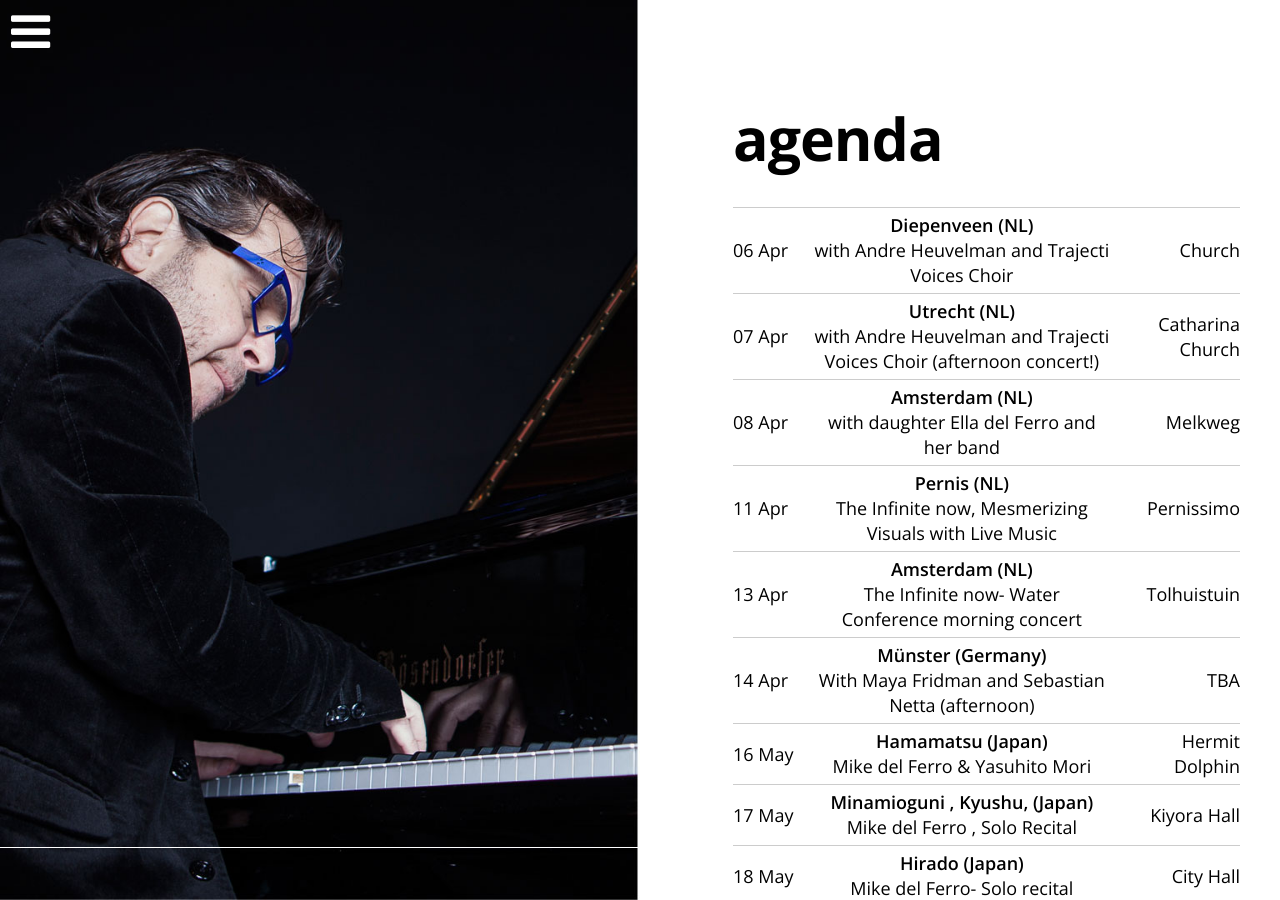
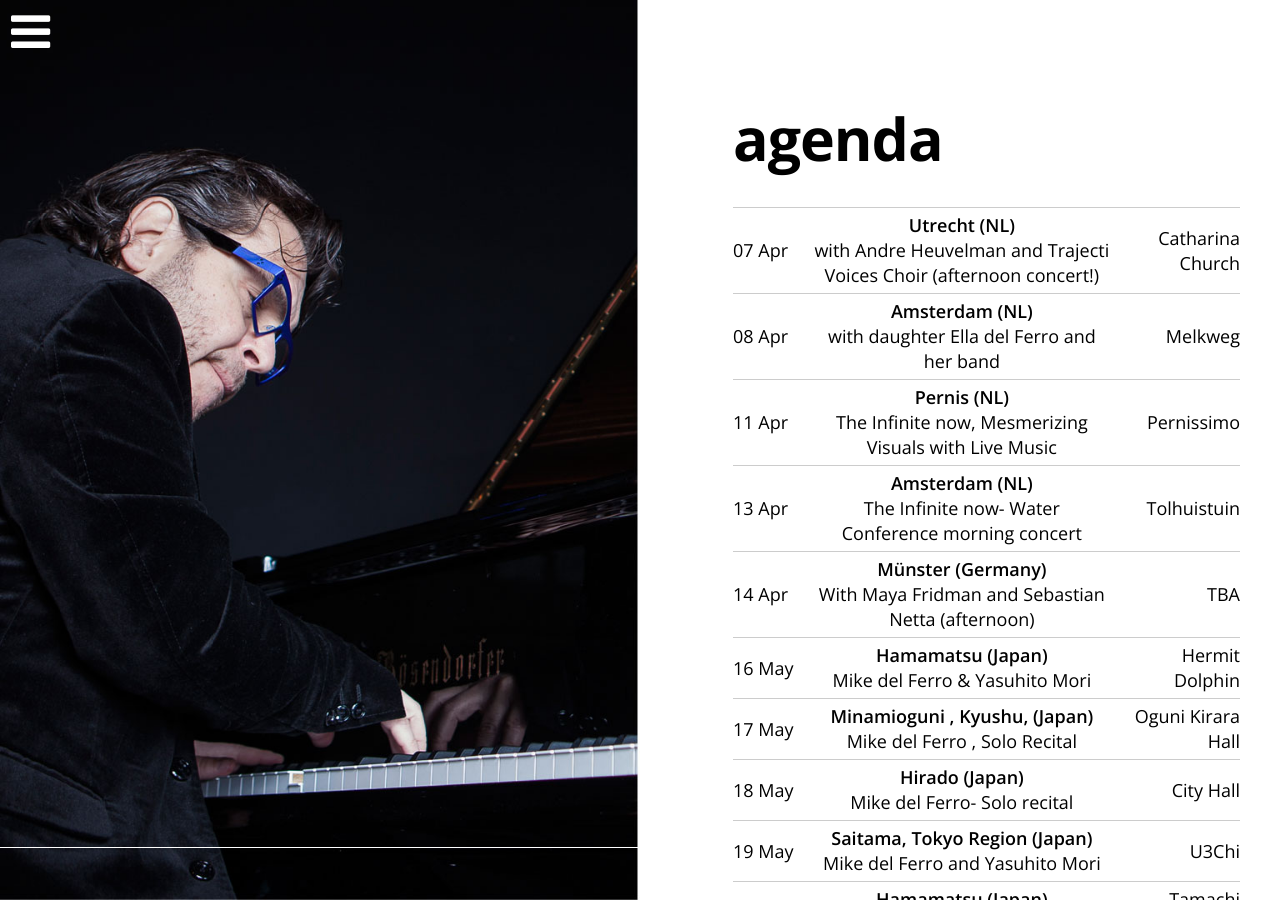
Before and after one commit to mikedelferro/website, a Jekyll site: the page built from agenda.html, in a window 1280 px wide and 900 px high. Built offline with Jekyll 4.4.1, drawn with Linux system fonts in a browser that asks for light colours; nearby versions of some CDN libraries.

Commit message:
Updated '_config.yml' via CloudCannon

```diff
--- a/_config.yml
+++ b/_config.yml
@@ -1,7 +1,7 @@
 gigs:
   - title: 'Mike del Ferro , Solo Recital'
     date: 2019-05-17 19:00:00
-    location: Kiyora Hall
+    location: Oguni Kirara Hall
     venue: 'Minamioguni , Kyushu, (Japan)'
     url:
   - title: Mike del Ferro- Solo recital
@@ -81,11 +81,6 @@ gigs:
     location: TBA
     venue: Billerbeck - Münster area (Germany)
     url:
-  - title: with Andre Heuvelman and Trajecti Voices Choir
-    date: 2019-04-06 20:00:00
-    location: Church
-    venue: Diepenveen (NL)
-    url: 'https://www.trajectivoces.net'
   - title: with Andre Heuvelman and Trajecti Voices Choir (afternoon concert!)
     date: 2019-04-07 16:00:00
     location: Catharina Church
```
